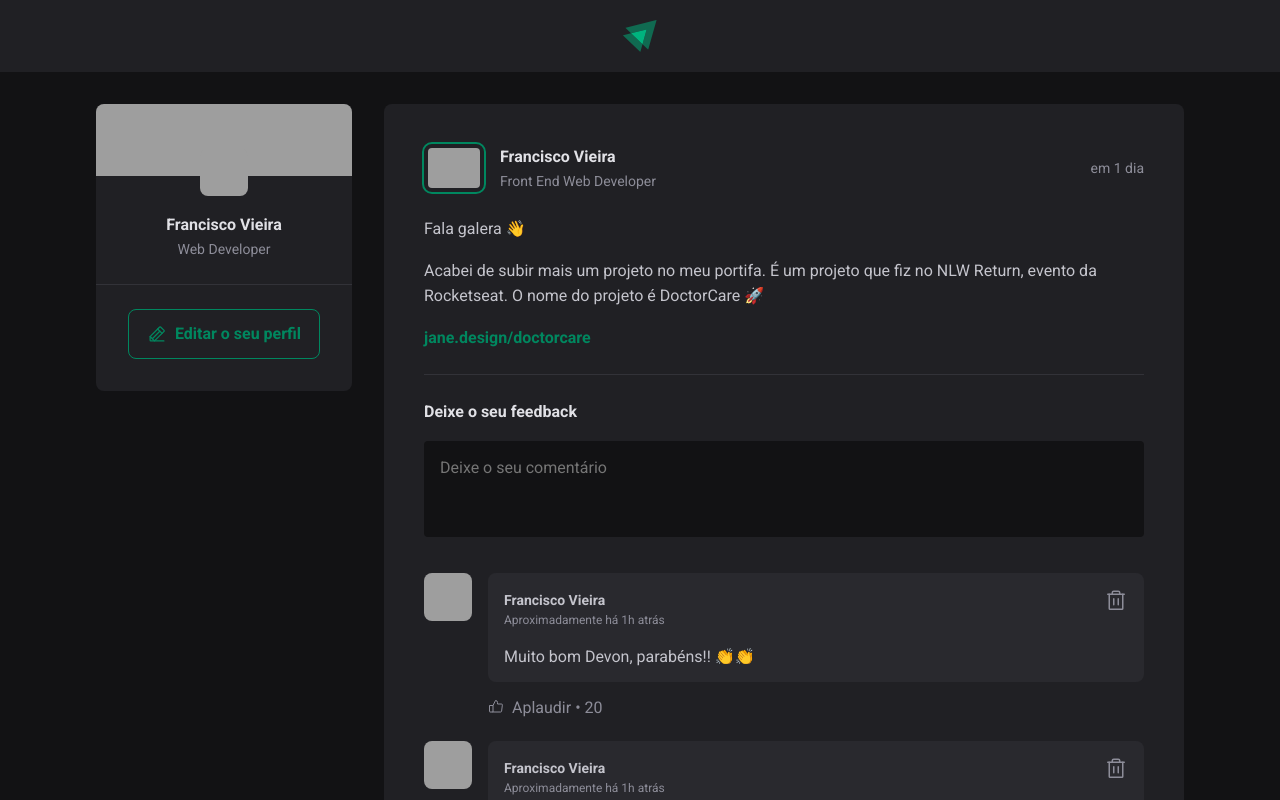
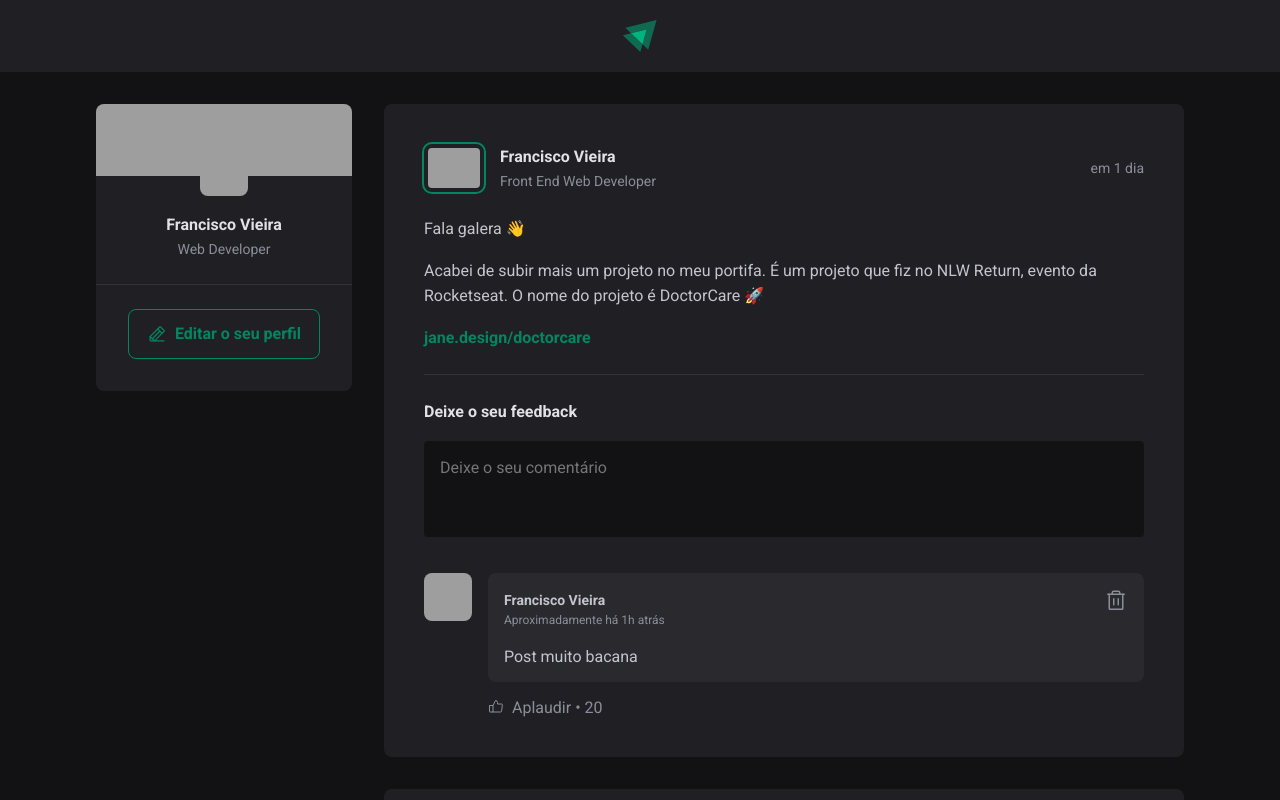
Before and after one commit to FranciscoVieir/Ignite-Feed, a React (Vite) app in the folder igniteFeed/: page / in a window 1280 px wide. Shown: the top 800 px of the page. Built offline with nearby package versions, Linux system fonts and the light colour scheme; grey boxes are pictures that could not be loaded.

Commit message:
feat: saving and inserting comments with usestate

```diff
--- a/igniteFeed/src/components/Comment.jsx
+++ b/igniteFeed/src/components/Comment.jsx
@@ -2,7 +2,7 @@ import styles from './Comment.module.css'
 import { Trash, ThumbsUp } from 'phosphor-react';
 import { Avatar } from './Avatar';
 
-export function Comment() {
+export function Comment({ content }) {
   return (
     <div className={styles.comment}>
       <Avatar hasBorder={false} src="https://github.com/franciscoVieir.png" />
@@ -19,7 +19,7 @@ export function Comment() {
               <Trash size={24} />
             </button>
           </header>
-          <p>Muito bom Devon, parabéns!! 👏👏</p>
+          <p>{content}</p>
         </div>
 
         <footer>
--- a/igniteFeed/src/components/Post.jsx
+++ b/igniteFeed/src/components/Post.jsx
@@ -8,9 +8,9 @@ import styles from './Post.module.css';
 
 export function Post({ author, publishedAt, content }) {
   const [comments, setComments] = useState([
-    1,
-    2,
+    'Post muito bacana'
   ]);
+  const [newCommentText, setNewCommentText] = useState('')
 
   const publishedDateFormatted = format(publishedAt, "d 'de' LLLL 'às' HH:mm'h'", {
     locale: ptBr,
@@ -24,7 +24,13 @@ export function Post({ author, publishedAt, content }) {
   function handleCreateNewComment(event) {
     event.preventDefault();
 
-    setComments([...comments, comments.length + 1])
+    setComments([...comments, newCommentText]);
+
+    setNewCommentText('');
+  }
+
+  function handleNewCommentChange({ target }) {
+    setNewCommentText(target.value);
   }
 
 
@@ -61,7 +67,10 @@ export function Post({ author, publishedAt, content }) {
         <strong>Deixe o seu feedback</strong>
 
         <textarea
+          name="comment"
           placeholder='Deixe o seu comentário'
+          onChange={handleNewCommentChange}
+          value={newCommentText}
         />
 
         <footer>
@@ -71,7 +80,11 @@ export function Post({ author, publishedAt, content }) {
 
       <div className={styles.commentList}>
         {comments.map(comment => {
-          return <Comment />
+          return (
+            <Comment
+              key={comment}
+              content={comment}
+            />)
         })}
       </div>
     </article>
```
